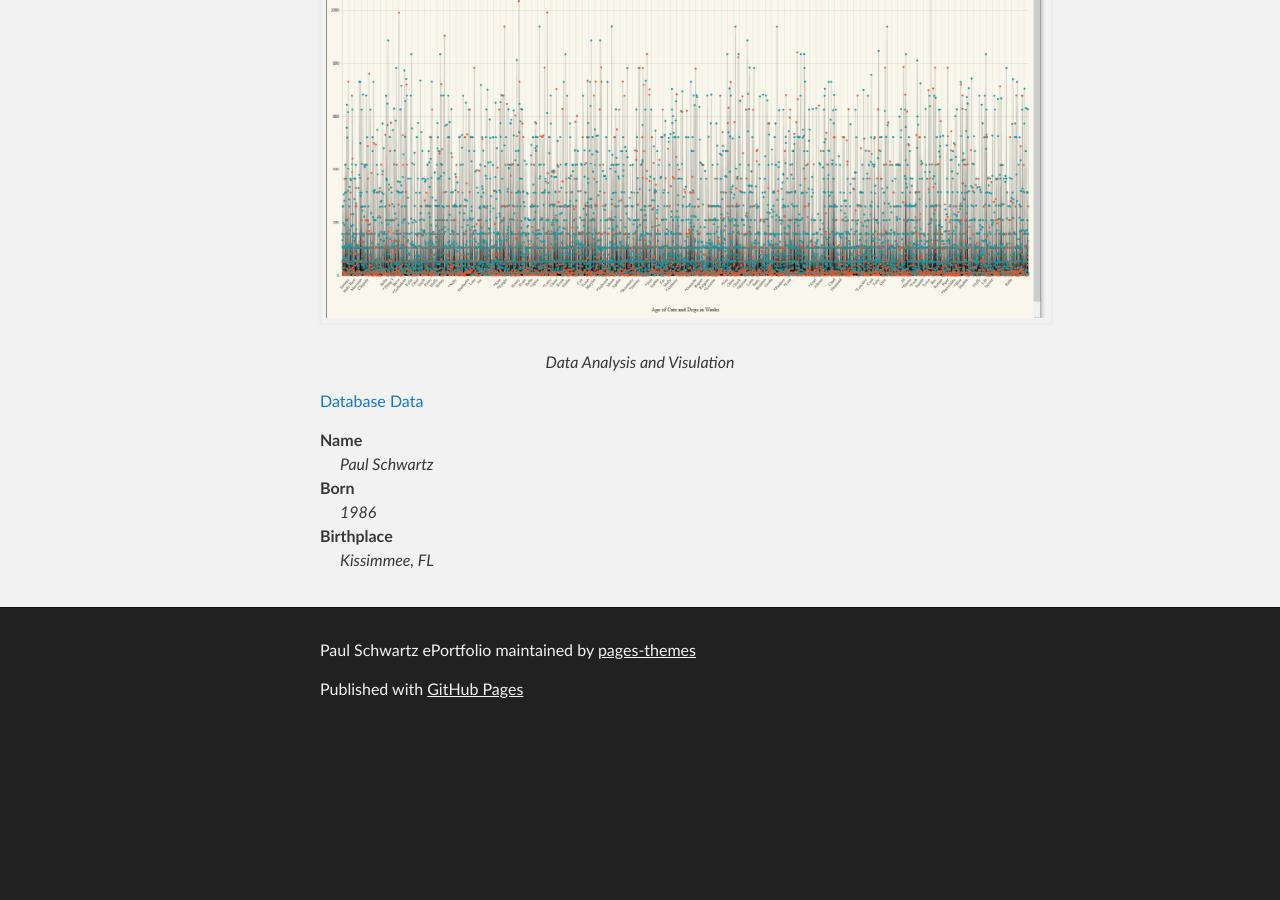
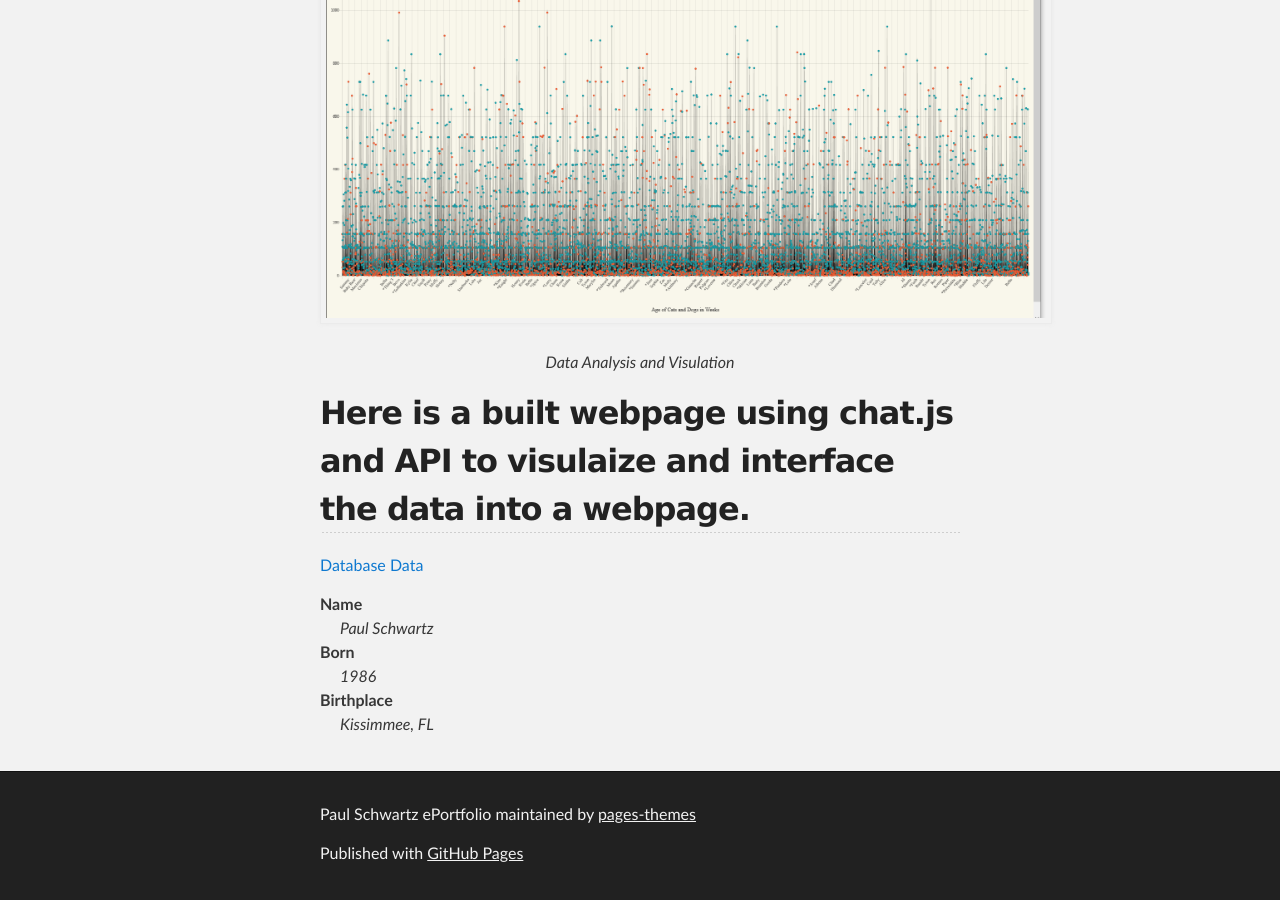
Before and after one commit to pages-themes/slate, a Jekyll site: the page built from index.md, in a window 1280 px wide and 900 px high, scrolled down 5769 px. Built offline with Jekyll 4.4.1, drawn with Linux system fonts in a browser that asks for light colours; our own code applies the rules of GitHub Pages for plain Markdown files; before the commit the page ends 6505 px from its top, so only the background shows below that.

Commit message:
Update index.md

```diff
--- a/index.md
+++ b/index.md
@@ -75,6 +75,8 @@ For the databasee artifact I decided to take the data and impliment it into a HT
     <p><em>Data Analysis and Visulation</em></p>
 </div>
 
+## Here is a built webpage using chat.js and API to visulaize and interface the data into a webpage.
+
 [Database Data](https://daimon2008.github.io/database/)
 
 <dl>
```
